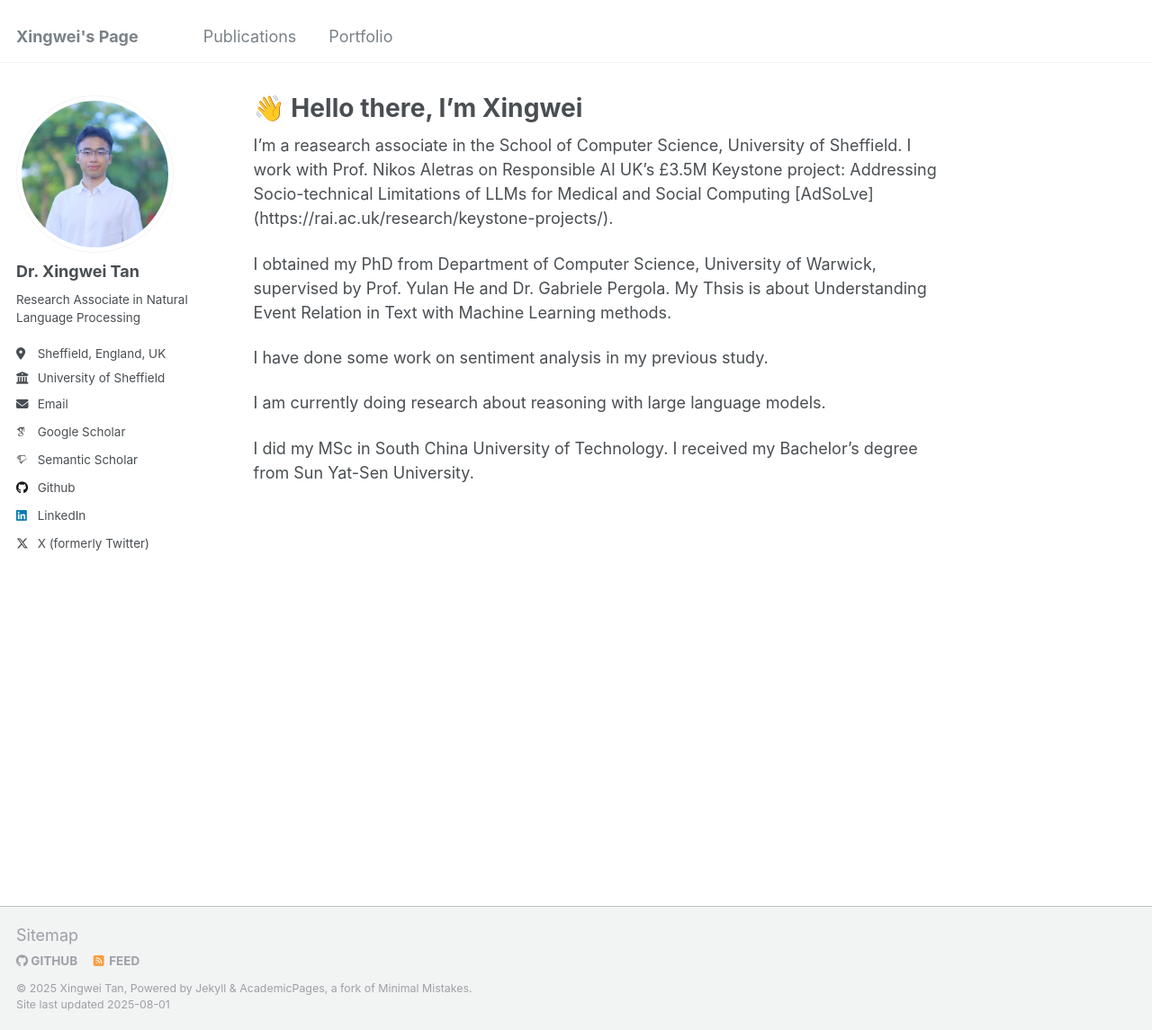
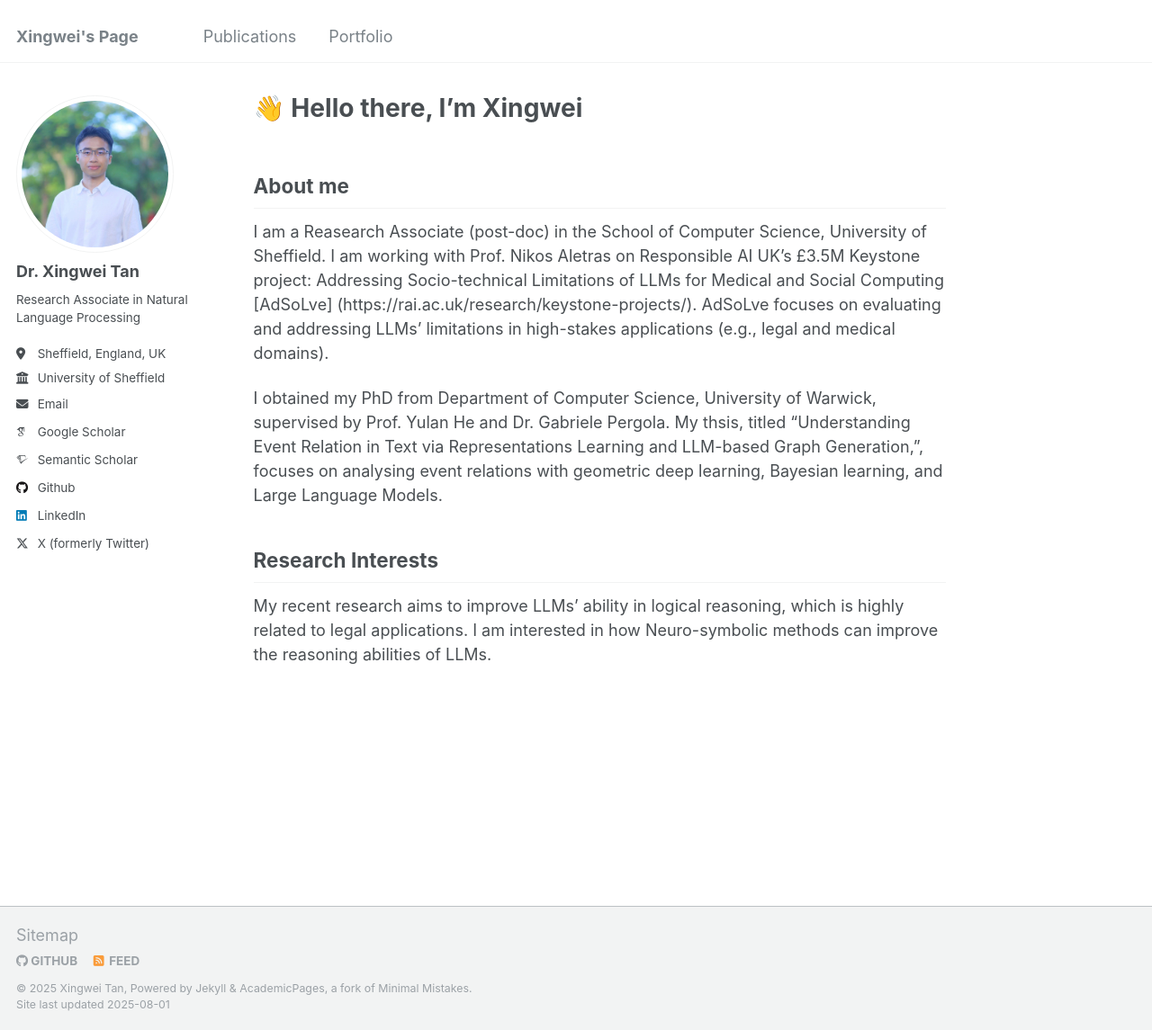
Before and after one commit to Xingwei-Tan/Xingwei-Tan.github.io, a Jekyll site: the page built from _pages/about.md, in a window 1280 px wide and 1145 px high. Shown: the whole window at 90% size. Built offline with Jekyll 4.4.1, drawn with Linux system fonts in a browser that asks for light colours; some web fonts are replaced.

Commit message:
more details

```diff
--- a/_pages/about.md
+++ b/_pages/about.md
@@ -8,13 +8,13 @@ redirect_from:
   - /about.html
 ---
 
-I'm a reasearch associate in the School of Computer Science, University of Sheffield. I work with Prof. Nikos Aletras on Responsible AI UK's £3.5M Keystone project: Addressing Socio-technical Limitations of LLMs for Medical and Social Computing [AdSoLve] (https://rai.ac.uk/research/keystone-projects/).
+## About me
+
+I am a Reasearch Associate (post-doc) in the School of Computer Science, University of Sheffield. I am working with Prof. Nikos Aletras on Responsible AI UK's £3.5M Keystone project: Addressing Socio-technical Limitations of LLMs for Medical and Social Computing [AdSoLve] (https://rai.ac.uk/research/keystone-projects/). AdSoLve focuses on evaluating and addressing LLMs' limitations in high-stakes applications (e.g., legal and medical domains).
 
 I obtained my PhD from Department of Computer Science, University of Warwick, supervised by Prof. Yulan He and Dr. Gabriele Pergola.
-My Thsis is about Understanding Event Relation in Text with Machine Learning methods.
+My thsis, titled "Understanding Event Relation in Text via Representations Learning and LLM-based Graph Generation,", focuses on analysing event relations with geometric deep learning, Bayesian learning, and Large Language Models.
 
-I have done some work on sentiment analysis in my previous study.
+## Research Interests
 
-I am currently doing research about reasoning with large language models.
-
-I did my MSc in South China University of Technology. I received my Bachelor's degree from Sun Yat-Sen University.
+My recent research aims to improve LLMs’ ability in logical reasoning, which is highly related to legal applications. I am interested in how Neuro-symbolic methods can improve the reasoning abilities of LLMs.
```
